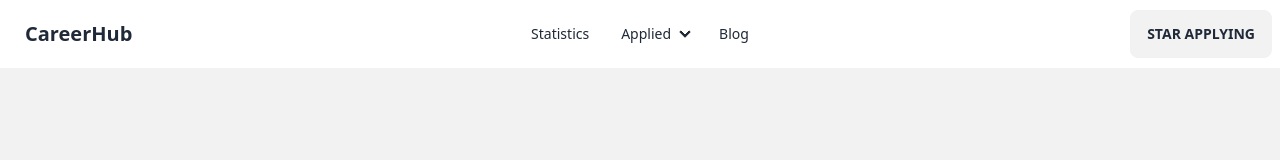
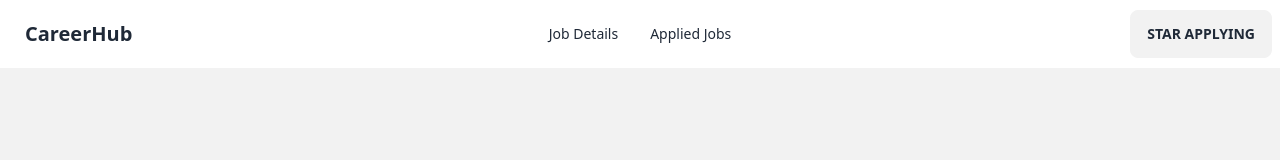
Before and after one commit to devalienbrain/React-router-project, a React (Vite) app: page / in a window 1280 px wide. Shown: the top 160 px of the page. Built offline with nearby package versions, Linux system fonts and the light colour scheme.

Commit message:
nested routing handled

```diff
--- a/src/Components/Header/NavBar.jsx
+++ b/src/Components/Header/NavBar.jsx
@@ -1,4 +1,11 @@
+import { NavLink } from "react-router-dom";
+
 const NavBar = () => {
+  const MenuLinks = <>
+    <li><NavLink to="/jobDetails">Job Details</NavLink></li>
+    <li><NavLink to="/appliedJobs">Applied Jobs</NavLink></li>
+  </>
+
   return (
     <div className=" bg-base-100">
       <div className="navbar container mx-auto">
@@ -24,48 +31,14 @@ const NavBar = () => {
               tabIndex={0}
               className="menu menu-sm dropdown-content mt-3 z-[1] p-2 shadow bg-base-100 rounded-box w-52"
             >
-              <li>
-                <a>Statistics</a>
-              </li>
-              <li>
-                <a>Applied</a>
-                <ul className="p-2">
-                  <li>
-                    <a>Applied 1</a>
-                  </li>
-                  <li>
-                    <a>Applied 2</a>
-                  </li>
-                </ul>
-              </li>
-              <li>
-                <a>Blog</a>
-              </li>
+              {MenuLinks}
             </ul>
           </div>
           <a className="btn btn-ghost normal-case text-xl">CareerHub</a>
         </div>
         <div className="navbar-center hidden lg:flex">
           <ul className="menu menu-horizontal px-1">
-            <li>
-              <a>Statistics</a>
-            </li>
-            <li tabIndex={0}>
-              <details>
-                <summary>Applied</summary>
-                <ul className="p-2">
-                  <li>
-                    <a>Applied 1</a>
-                  </li>
-                  <li>
-                    <a>Applied 2</a>
-                  </li>
-                </ul>
-              </details>
-            </li>
-            <li>
-              <a>Blog</a>
-            </li>
+            {MenuLinks}
           </ul>
         </div>
         <div className="navbar-end">
```
Also changed, not shown: src/main.jsx (+10 -0 lines).
